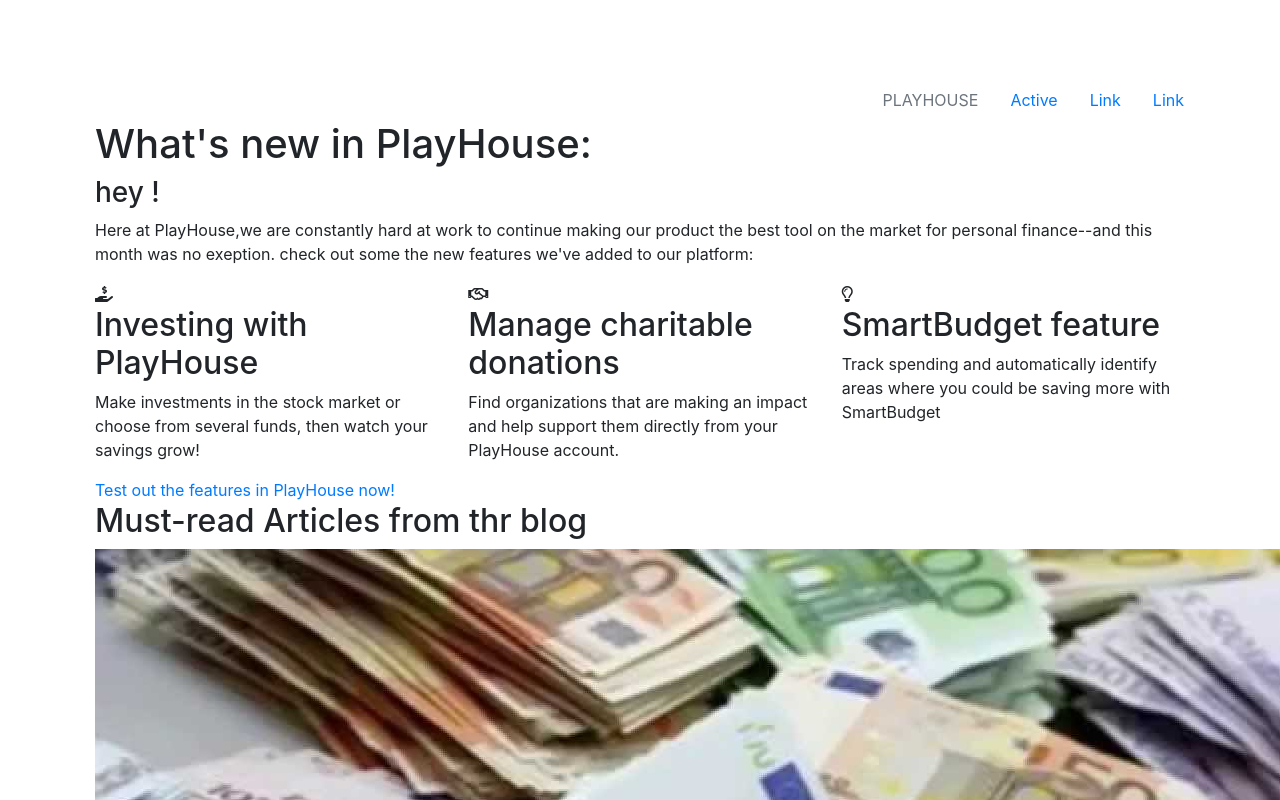
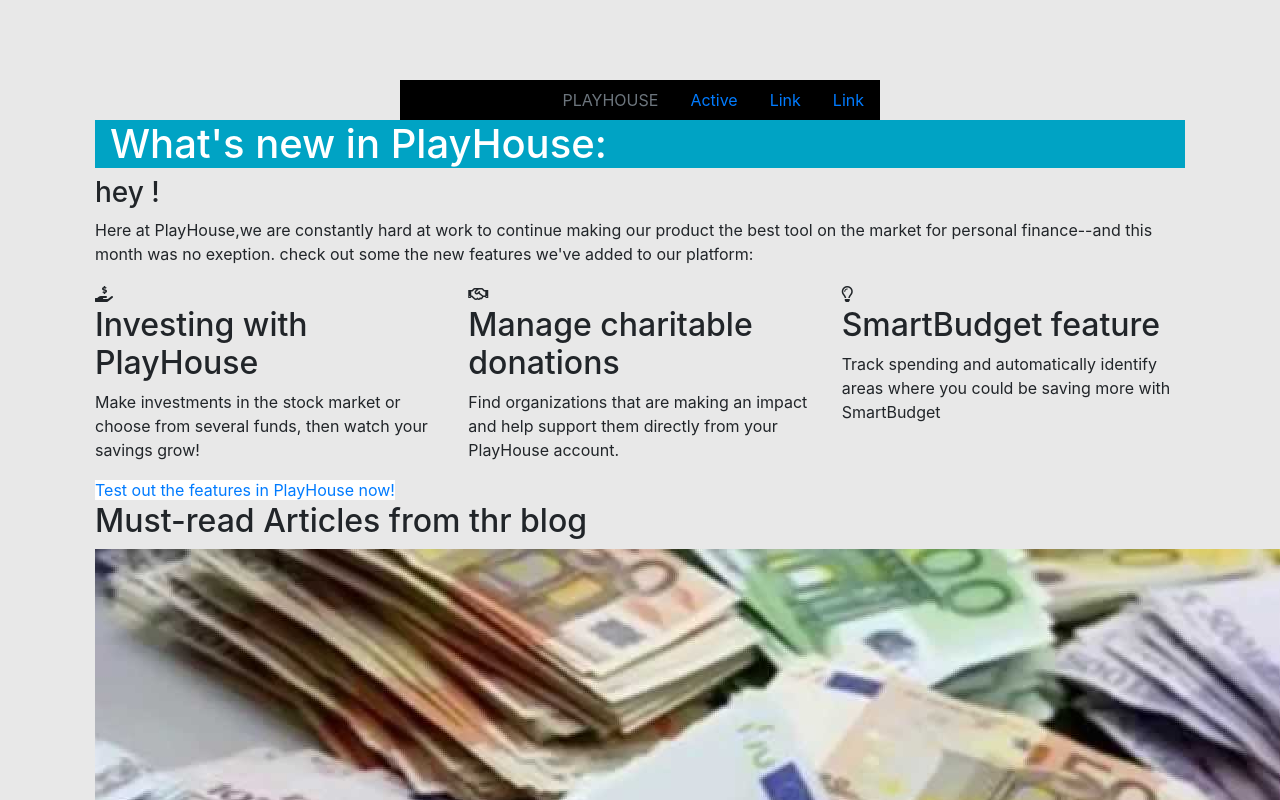
Before and after one commit to gregorybouyssou/evaluation_1, a website: page index.html in a window 1280 px wide. Shown: the top 800 px of the page. Drawn offline with nearby package versions, Linux system fonts and the light colour scheme.

Commit message:
evaluation2

```diff
--- a/assets/css/style.css
+++ b/assets/css/style.css
@@ -1,4 +1,18 @@
 body{
-
+    background-color: #E8E8E8;
     margin: 80px;
 }
+header{
+    margin-right: 320px;
+    margin-left: 320px;
+
+    background-color: black;
+}
+.row1{
+    background-color: #00A3C4;
+    color: white;
+}
+.col-12 a{
+    background-color: white;
+
+}
--- a/index.html
+++ b/index.html
@@ -44,7 +44,7 @@
     <main>
         <div class="container">
 
-            <div class="row">
+            <div class="row1">
 
                 <div class="col-12">
 
@@ -60,7 +60,7 @@
                 </div>
             </div>
             <div class="row">
-                <div class="col-12">
+                <div class="col-12 a">
 
                     <div class="box">
 
@@ -149,7 +149,7 @@
 
                         </div>
                         <div>
-                            <img src="assets/img/Argent .jpg" alt="Argent">
+                            <img src="assets/img/Argent.jpg" alt="Argent">
                         </div>
                         <h4>6 Spending Habits that You Need to Avoid in Your 20's</h4>
                     </div>
```
Also changed, not shown: assets/img/Argent.jpg (renamed from assets/img/Argent .jpg).
